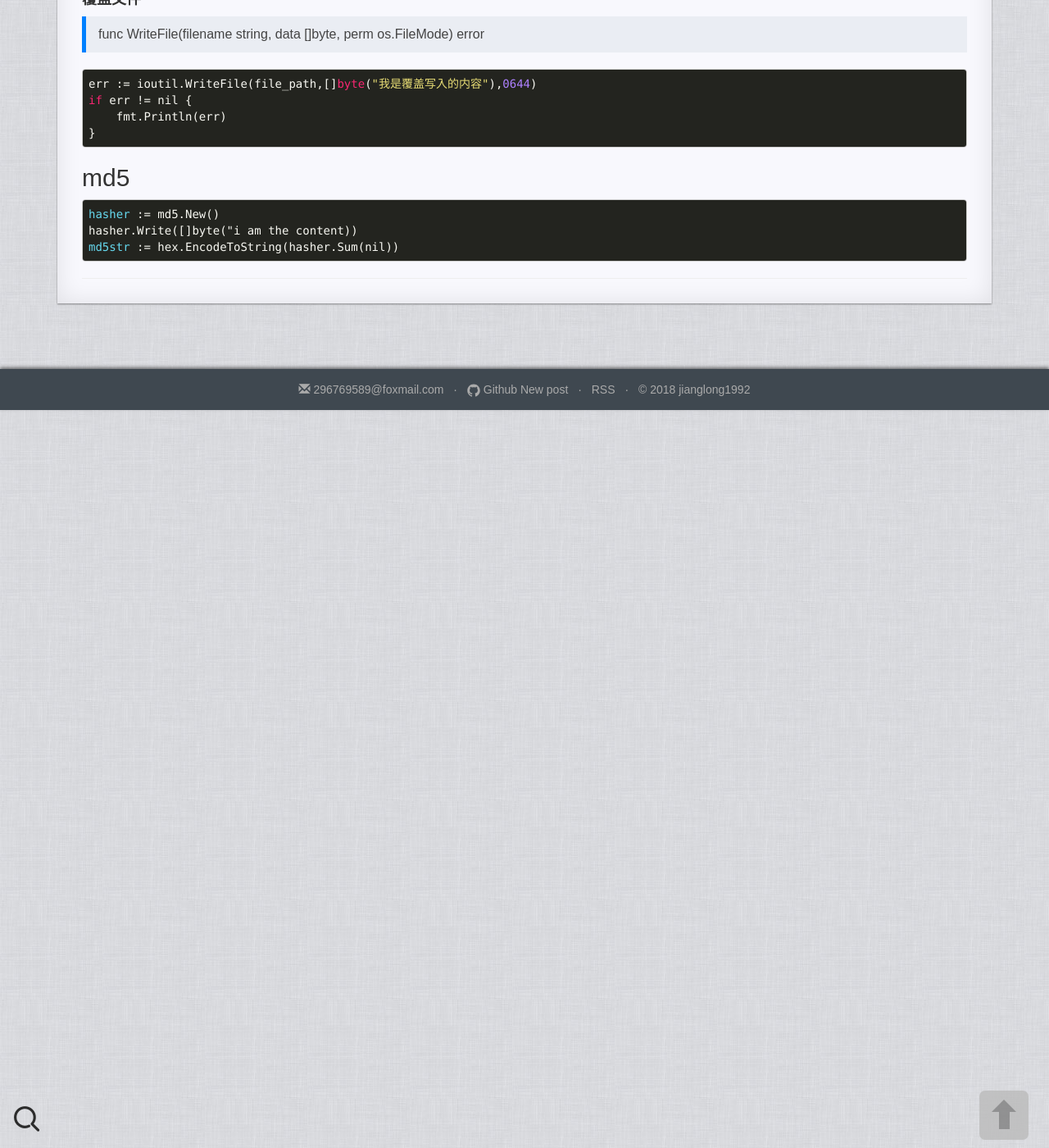
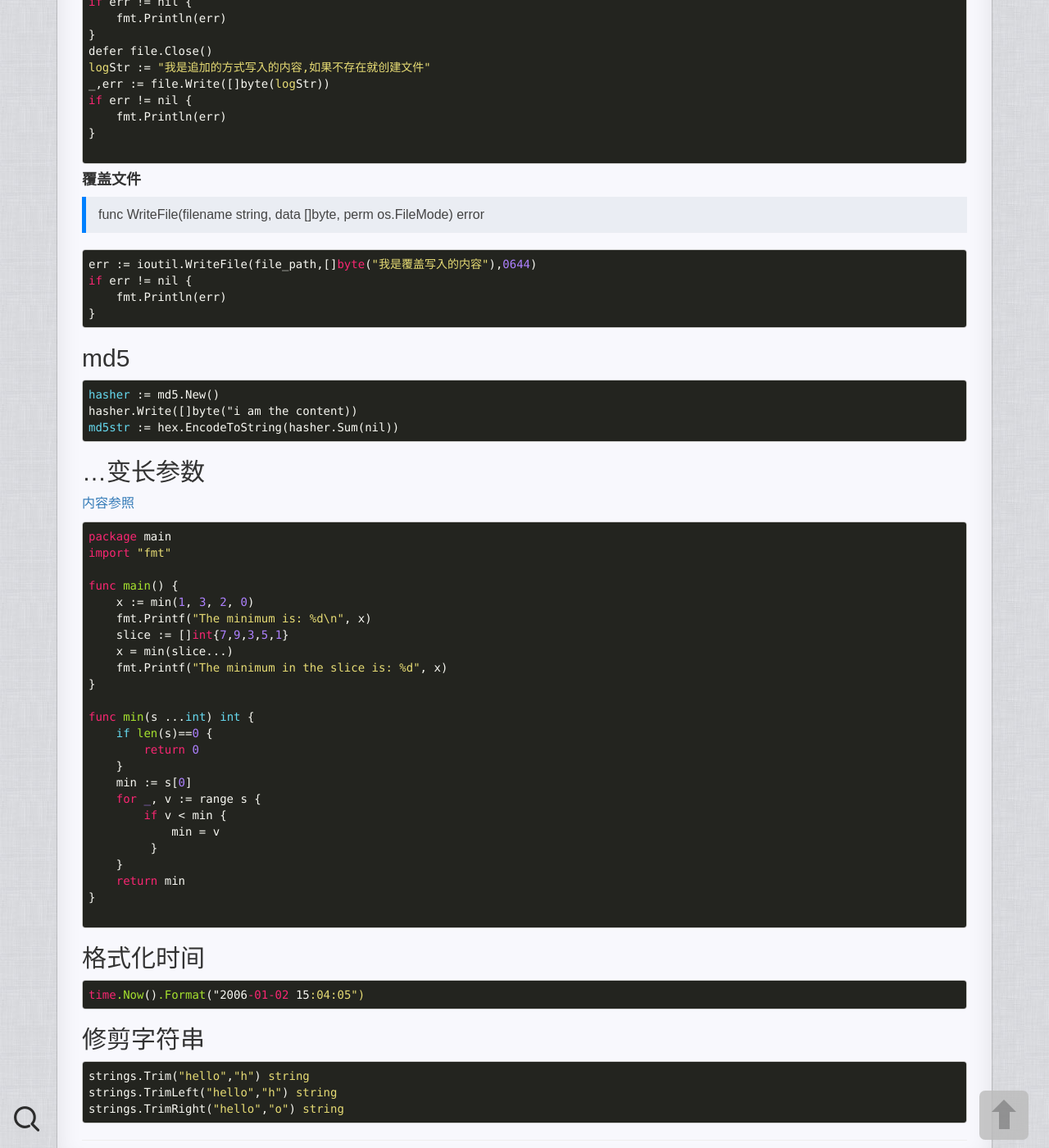
Before and after one commit to crusj/crusj.github.io, a Jekyll site: the page built from _posts/golang/2018-09-23-03.md, in a window 1280 px wide and 1400 px high, scrolled down 1975 px. Shown: the whole window at 82% size. Built offline with Jekyll 4.4.1, drawn with Linux system fonts in a browser that asks for light colours; some of the changed text lies outside the part shown.

Commit message:
update golang tips

````diff
--- a/_posts/golang/2018-09-23-03.md
+++ b/_posts/golang/2018-09-23-03.md
@@ -26,6 +26,17 @@
 ```
 * 类型断言
 ```
+    //单一类型断言,断言变量类型一定要是接口类型，因此讲此变量赋值给一个空接口变量
+    type emptyInterface interface{}//空接口
+    var v emptyInterface
+    v = variable
+    if _,ok := v.(string);ok{
+        printf("variable is type of string")
+    }else {
+        printf("variable is not type of string")
+    }
+
+    //多类型断言
     switch i := v.(type) {
         case "int32":
         case "float64":
@@ -106,3 +117,43 @@
 hasher.Write([]byte("i am the content))
 md5str := hex.EncodeToString(hasher.Sum(nil))
 ```
+
+## ...变长参数
+[内容参照](https://github.com/Unknwon/the-way-to-go_ZH_CN/blob/master/eBook/06.3.md)
+
+```
+package main
+import "fmt"
+
+func main() {
+    x := min(1, 3, 2, 0)
+    fmt.Printf("The minimum is: %d\n", x)
+    slice := []int{7,9,3,5,1}
+    x = min(slice...)
+    fmt.Printf("The minimum in the slice is: %d", x)
+}
+
+func min(s ...int) int {
+    if len(s)==0 {
+        return 0
+    }
+    min := s[0]
+    for _, v := range s {
+        if v < min {
+            min = v
+         }
+    }
+    return min
+}
+
+```
+## 格式化时间
+```
+time.Now().Format("2006-01-02 15:04:05")
+```
+## 修剪字符串
+```
+strings.Trim("hello","h") string
+strings.TrimLeft("hello","h") string
+strings.TrimRight("hello","o") string
+```
````
